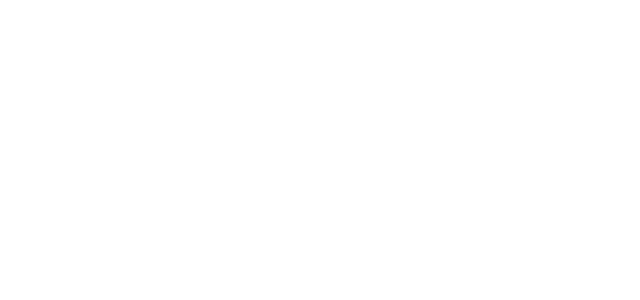
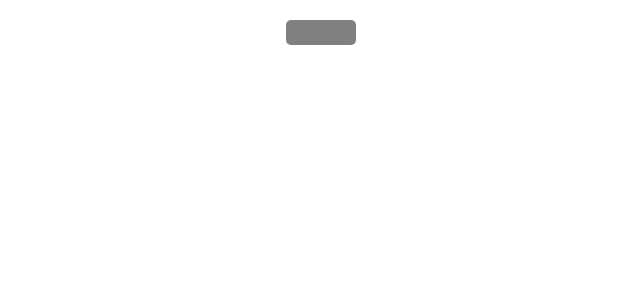
Before and after one commit to Ajit24/javascript-AtoZ, a React (Create React App) app in the folder REACT-ALL/reactapp/: page / in a window 1280 px wide. Shown: the top 300 px of the page, without its empty margins (319-959 px from the left). Built offline with nearby package versions, Linux system fonts and the light colour scheme.

Commit message:
image-upload reactjs

```diff
--- a/REACT-ALL/reactapp/src/App.js
+++ b/REACT-ALL/reactapp/src/App.js
@@ -4,6 +4,7 @@
 import CRUD from './components/CRUD/CRUD';
 import AddDynamicInput from './components/AddDynamicInput/AddDynamicInput';
 import GetApiCall from './components/GetApiCall/GetApiCall';
+import ImageUpload from './components/imageUpload/imageUpload';
 function App() {
   return (
     <div className="App">
@@ -11,6 +12,7 @@
        {/* <CRUD/> */}
        {/* <AddDynamicInput/> */}
        {/* <GetApiCall/> */}
+       <ImageUpload/>
 
     </div>
   );
--- /dev/null
+++ b/REACT-ALL/reactapp/src/components/imageUpload/imageUpload.css
@@ -0,0 +1,18 @@
+.main{
+    display: flex;
+    justify-content: center;
+    margin-top: 20px;
+}
+input{
+    display: none;
+}
+label{
+    color: white;
+}
+.uploadimage{
+    height: 25px;
+    width: 70px;
+    background-color: grey;
+    text-align: center;
+    border-radius: 5px;
+}
--- /dev/null
+++ b/REACT-ALL/reactapp/src/components/imageUpload/imageUpload.jsx
@@ -0,0 +1,18 @@
+
+import React, { useState } from "react";
+import './imageUpload.css';
+const imageUpload = () => {
+
+    const [data,setData]=useState();
+    console.log(data);
+  return (
+    <div className="main">
+            <div className="uploadimage">
+                <label htmlFor="imgs">Upload</label>
+            </div>
+            <input id="imgs" type="file" accept="image/png, image/jpeg,.txt,.doc" onChange={(e)=>setData(e.target.files)} />
+        </div>
+  )
+}
+
+export default imageUpload;
```
